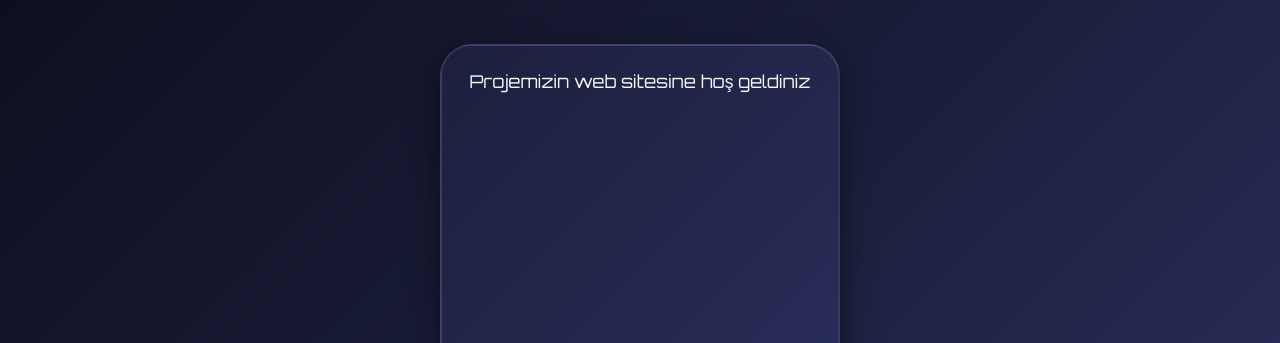
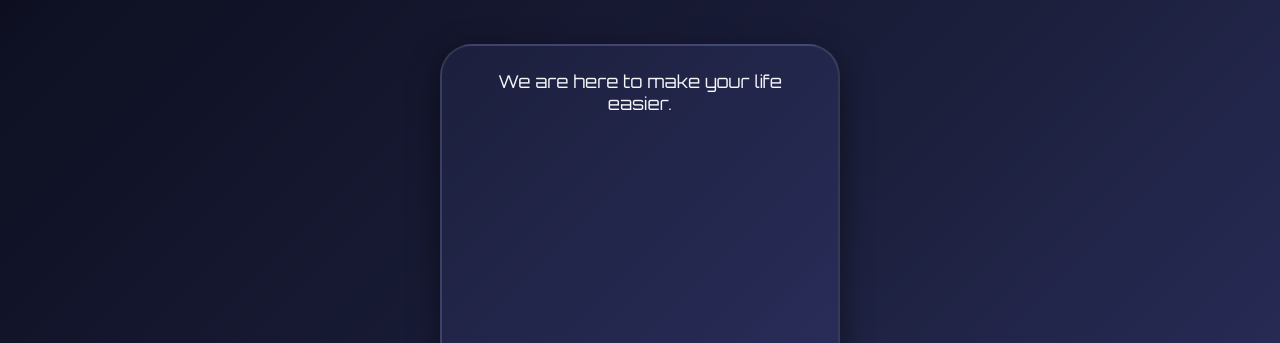
Before and after one commit to furkanbey01/proje-web-sitesi, a plain HTML site: page index.html in a window 1280 px wide. Shown: the top 343 px of the page. Drawn offline with Linux system fonts and the light colour scheme.

Commit message:
Update welcome message in index.html

```diff
--- a/index.html
+++ b/index.html
@@ -84,7 +84,7 @@
 <body>
     <!-- Phone-shaped container for mobile friendly design -->
     <div class="phone">
-        <div class="welcome">Projemizin web sitesine hoş geldiniz</div>
+        <div class="welcome">We are here to make your life easier.</div>
         <div id="clock">00:00:00</div>
         <div class="info">
             We are preparing an application that will make your life easier. Stay tuned!
```
